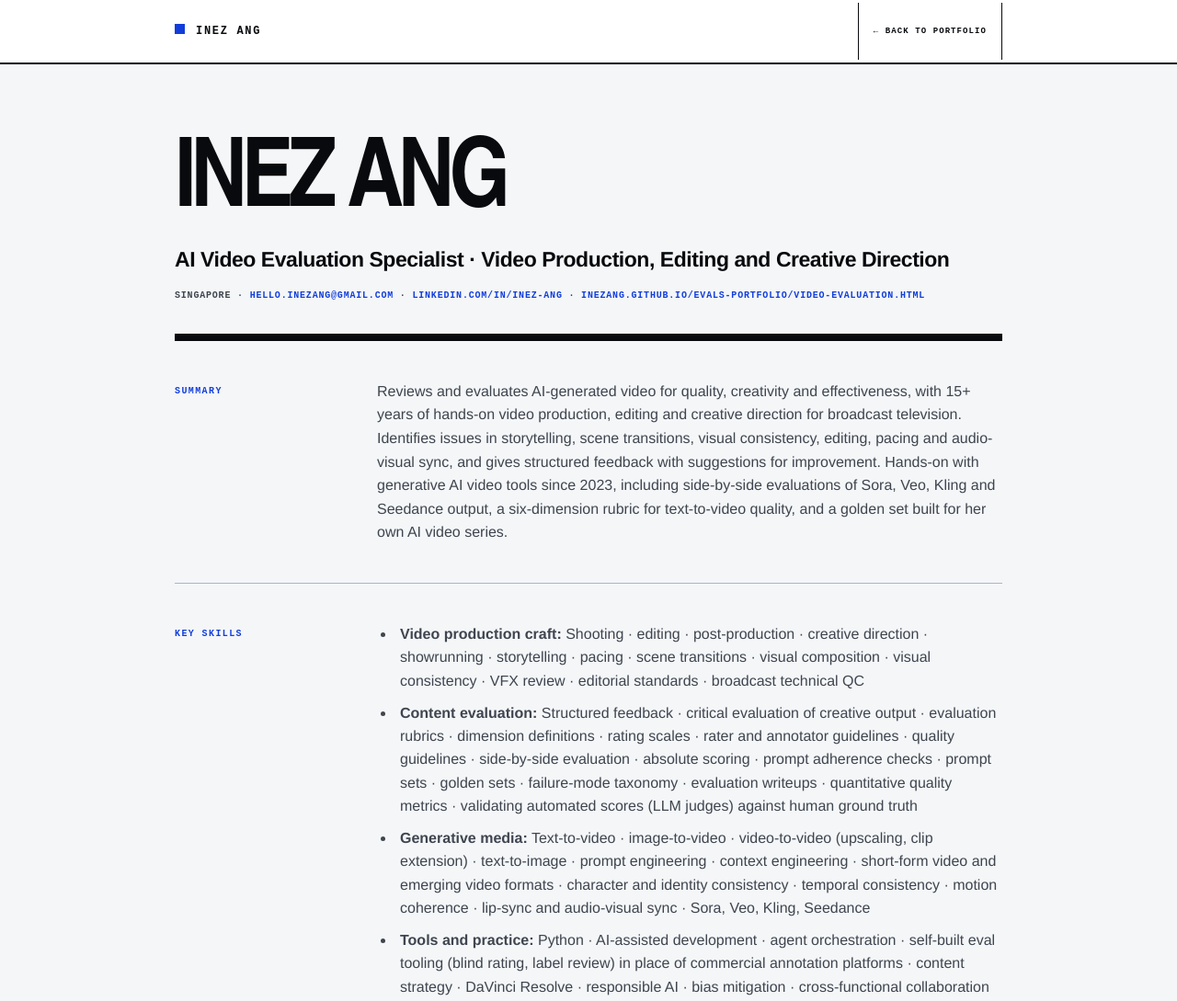
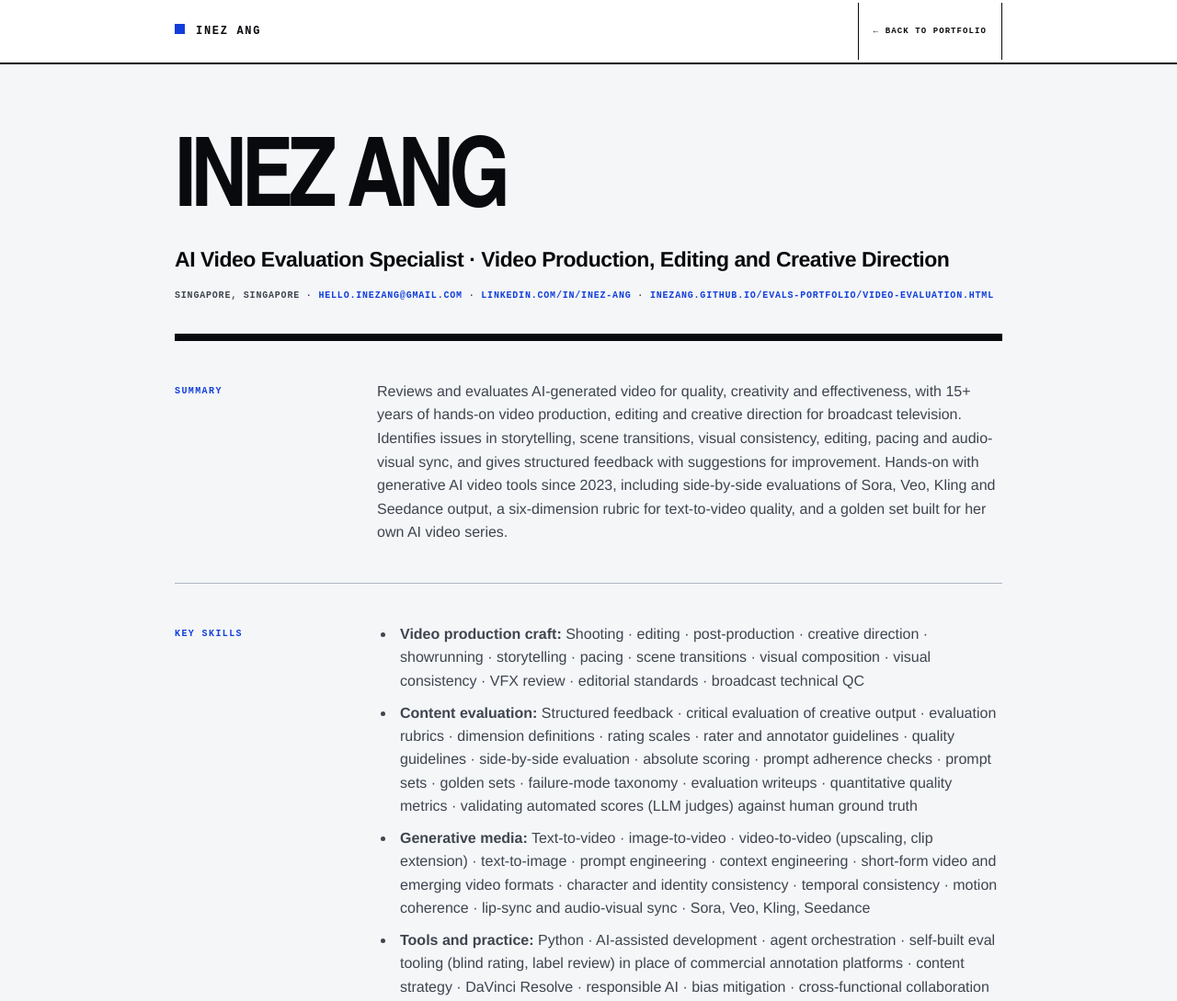
Before and after one commit to InezAng/evals-portfolio, a plain HTML site: page resume-video-evaluation.html in a window 1280 px wide. Shown: the top 1089 px of the page at 92% size. Drawn offline with Linux system fonts and the light colour scheme.

Commit message:
Résumé header: city and country
Co-Authored-By: Claude <noreply@anthropic.com>

```diff
--- a/resume-video-evaluation.html
+++ b/resume-video-evaluation.html
@@ -360,7 +360,7 @@
   <header class="page resume-head">
     <h1>Inez Ang</h1>
     <p class="role">AI Video Evaluation Specialist · Video Production, Editing and Creative Direction</p>
-    <p class="meta">Singapore · <a href="mailto:hello.inezang@gmail.com">hello.inezang@gmail.com</a> ·
+    <p class="meta">Singapore, Singapore · <a href="mailto:hello.inezang@gmail.com">hello.inezang@gmail.com</a> ·
       <a href="https://www.linkedin.com/in/inez-ang">linkedin.com/in/inez-ang</a> ·
       <a href="https://inezang.github.io/evals-portfolio/video-evaluation.html">inezang.github.io/evals-portfolio/video-evaluation.html</a>
     </p>
```
Also changed, not shown: resume.html (+1 -1 lines).
